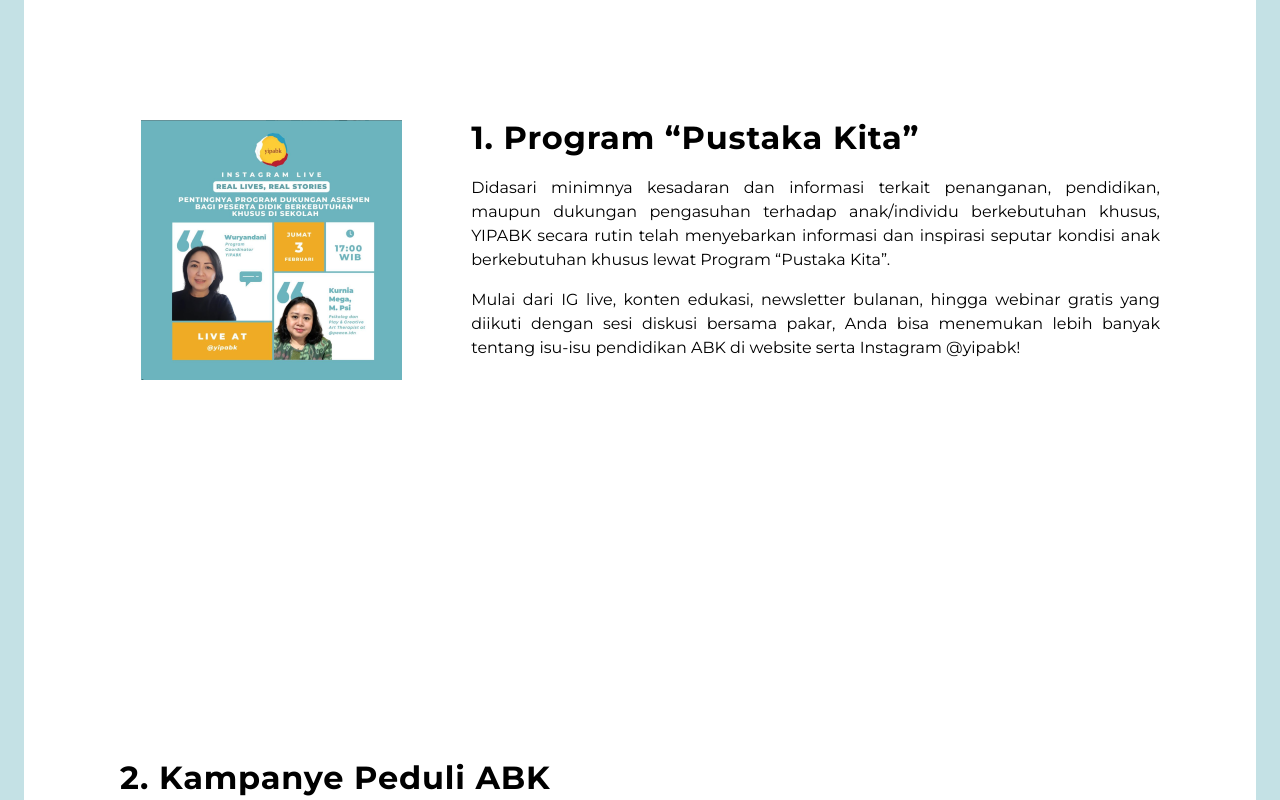
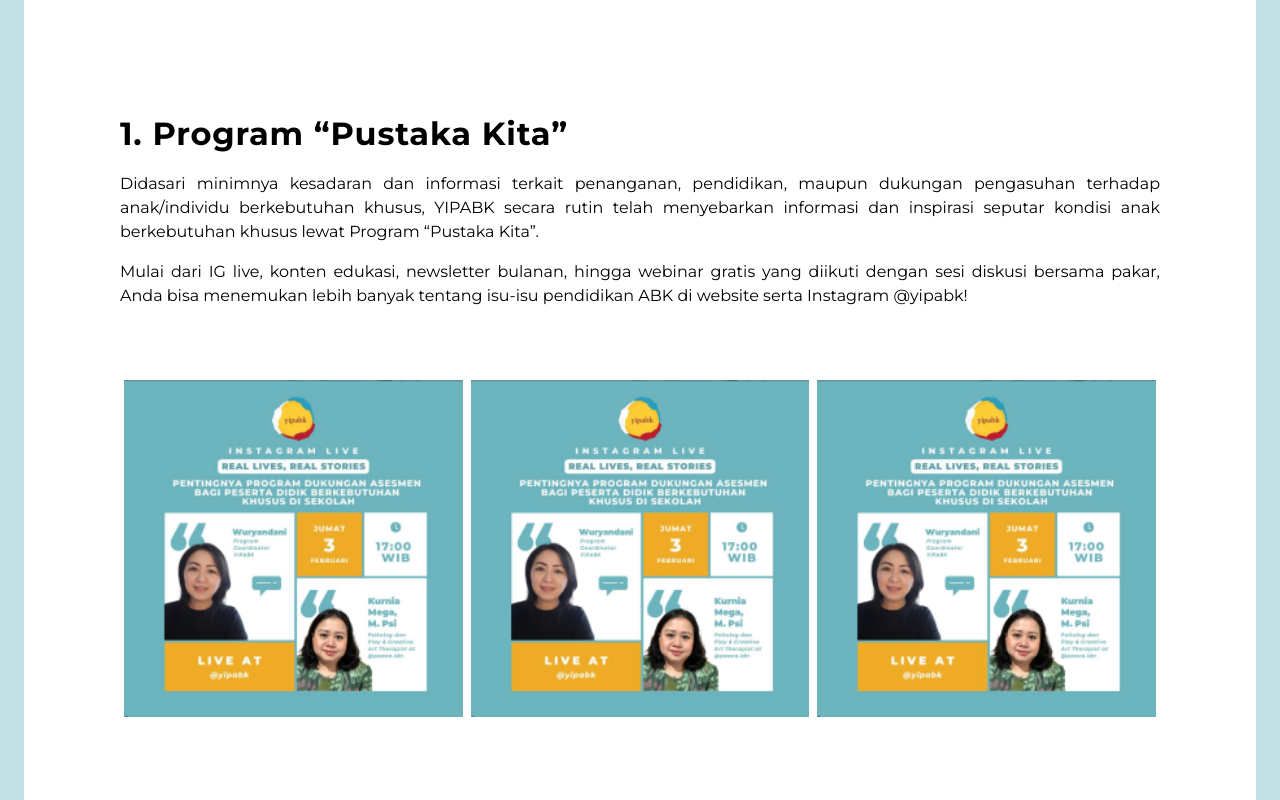
Before and after one commit to yipabk/yipabk-markmind, a React (Vite) app: page /program/raise in a window 1280 px wide. Shown: the part 600-1400 px from the top of the page. Built offline with nearby package versions, Linux system fonts and the light colour scheme.

Commit message:
add multiple images, direction to section /w image

```diff
--- a/src/components/commons/Section/SectionWithImage.tsx
+++ b/src/components/commons/Section/SectionWithImage.tsx
@@ -1,23 +1,32 @@
 import { ReactNode } from 'react'
 
 interface Props {
-	img: string
+	imgs: string[]
 	title?: string
 	content: ReactNode
-	dir: 'ltr' | 'rtl'
+	dir: 'ltr' | 'rtl' | 'ttb'
 }
 
-export const SectionWithImage = ({ img, title, content, dir }: Props) => {
+export const SectionWithImage = ({ imgs, title, content, dir }: Props) => {
 	return (
 		<div
 			className={`flex ${
-				dir === 'ltr' ? 'lg:flex-row' : 'lg:flex-row-reverse'
-			} flex-col px-8 xl:px-24 2xl:px-40 py-24 md:py-48 items-center justify-center gap-12 lg:gap-16'`}>
+				dir === 'ltr' ? 'flex-col lg:flex-row' :
+				dir === 'rtl' ? 'flex-col lg:flex-row-reverse' :
+				dir === 'ttb' ? 'flex-col-reverse' : 'flex-col'
+			} px-8 xl:px-24 2xl:px-40 py-24 md:py-48 items-center justify-center gap-12 lg:gap-16'`}>
 			<div
 				data-aos={`fade-${dir === 'ltr' ? 'right' : 'left'}`}
 				data-aos-once='true'
-				className='flex w-full justify-center '>
-				<img src={img} className=' bg-black' />
+				className={`flex flex-row ${
+					dir === 'ltr' ? 'md:flex-col' :
+					dir === 'rtl' ? 'md:flex-col': ''
+					} w-full justify-center`}>
+				{imgs.map((img)=>(
+					<div className='mx-1 sm:my-2 w-full'>
+						<img src={img} className='object-fill w-full bg-black' />
+					</div>
+				))}
 			</div>
 			<div
 				data-aos={`fade-${dir === 'ltr' ? 'left' : 'right'}`}
--- a/src/pages/Program/Care.tsx
+++ b/src/pages/Program/Care.tsx
@@ -33,7 +33,7 @@
           <SectionWithImage
             dir="rtl"
             title="1. Program “YIPPIE”"
-            img={care1}
+            imgs={[care1]}
             content={
               <div className="flex flex-col gap-4">
                 <div>
--- a/src/pages/Program/Life.tsx
+++ b/src/pages/Program/Life.tsx
@@ -40,8 +40,8 @@
           </div>
           <SectionWithImage
             dir="ltr"
-            img={life1}
-            title={'1. Program "Aku Bisa Belajar"'}
+            imgs={[life1,life1]}
+            title={'1. Program Aku Bisa Belajar'}
             content={
               <>
                 <div className="mb-4">
@@ -66,8 +66,8 @@
           />
           <SectionWithImage
             dir="rtl"
-            img={life2}
-            title={'2. Program "Kita Bisa"'}
+            imgs={[life2,life2]}
+            title={'2. Program Kita Bisa'}
             content={
               <>
                 <div className="mb-4">
@@ -92,7 +92,7 @@
           />
           <SectionWithImage
             dir="ltr"
-            img={life3}
+            imgs={[life3]}
             title={"3. Program Penanganan Anak"}
             content={
               <>
--- a/src/pages/Program/Raise.tsx
+++ b/src/pages/Program/Raise.tsx
@@ -41,8 +41,8 @@
                          melalui website, media sosial, dan newsletters.`}
           </div>
           <SectionWithImage
-            dir="ltr"
-            img={raise1}
+            dir="ttb"
+            imgs={[raise1,raise1,raise1]}
             title="1. Program “Pustaka Kita”"
             content={
               <>
```
